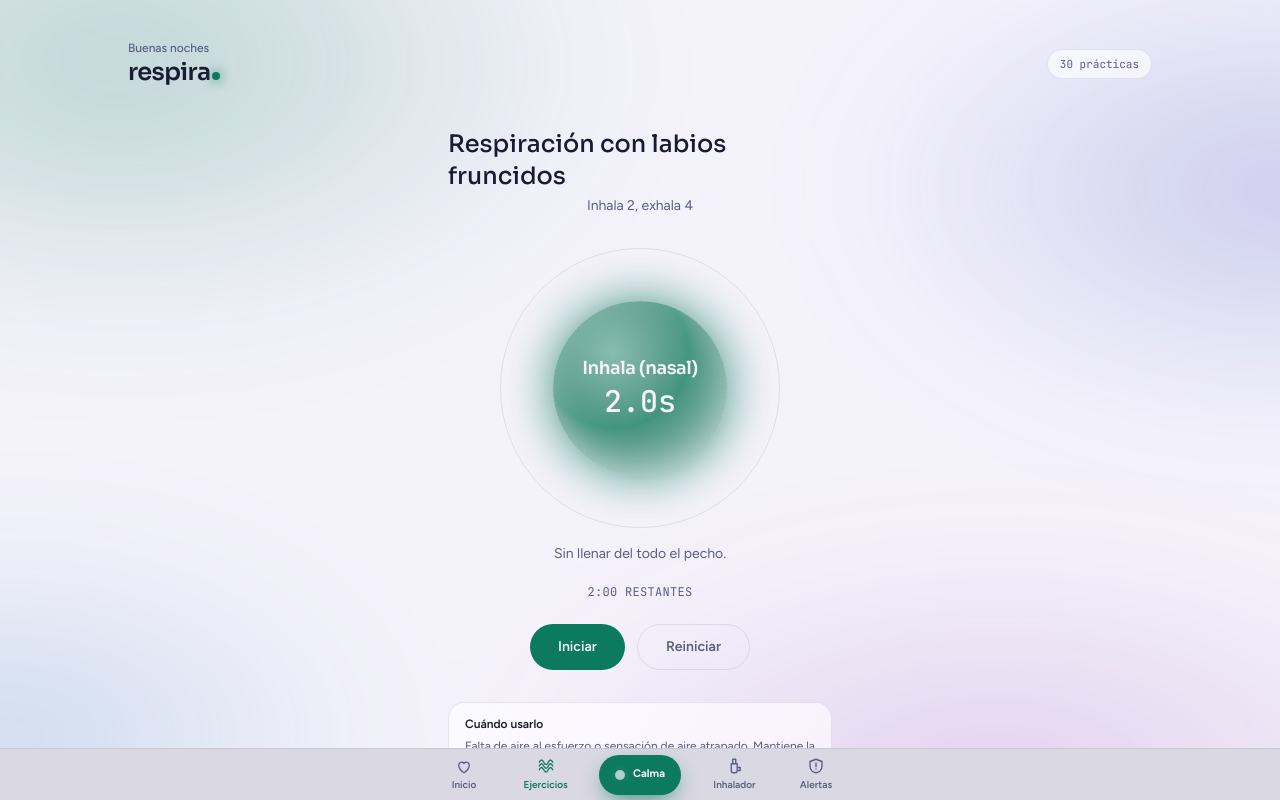
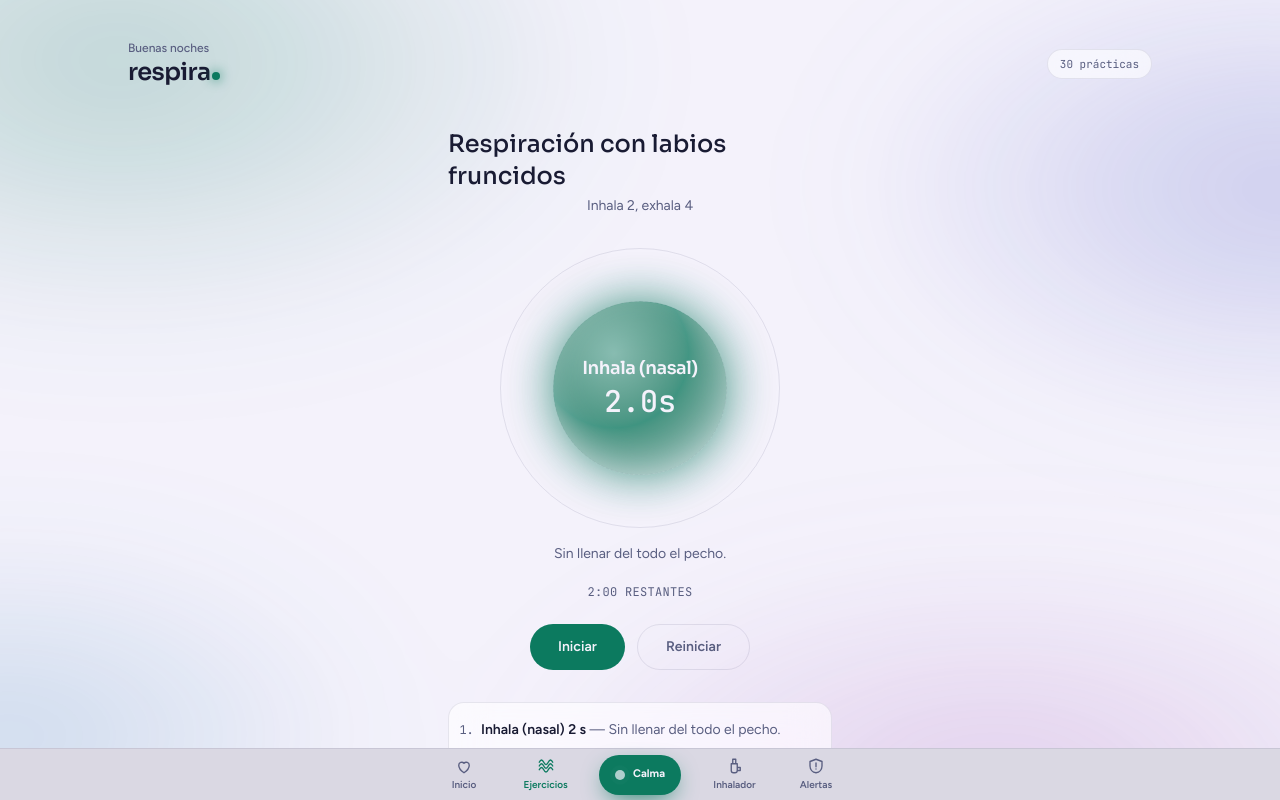
Before and after one commit to matikep/respira-app, a React (Vite) app: page / in a window 1280 px wide. Both pictures are taken after a click on the button "Calma". Shown: the top 800 px of the page. Built offline with nearby package versions, Linux system fonts and the light colour scheme.

Commit message:
feat: pauta paso a paso en el reproductor, generada desde las fases

```diff
--- a/src/components/ExercisePlayer.jsx
+++ b/src/components/ExercisePlayer.jsx
@@ -1,12 +1,24 @@
 import { useBreathEngine } from "../hooks/useBreathEngine.js";
 import BreathRing from "./BreathRing.jsx";
-import { evidenceLevels } from "../data/exercises.js";
+import { evidenceLevels, sessionSeconds } from "../data/exercises.js";
 
 function fmt(seconds) {
   const s = Math.max(0, seconds);
   const mm = Math.floor(s / 60);
   const ss = Math.floor(s % 60);
   return `${mm}:${ss.toString().padStart(2, "0")}`;
+}
+
+const secs = (n) => `${n.toString().replace(".", ",")} s`;
+
+/** Cierre de la pauta: cuántas veces se repite el ciclo. */
+function repeatLine(exercise) {
+  if (exercise.totalSeconds) {
+    const min = Math.round(sessionSeconds(exercise) / 60);
+    return min >= 1 ? `Repite durante ${min} ${min === 1 ? "minuto" : "minutos"}.` : `Repite durante ${exercise.totalSeconds} s.`;
+  }
+  if (exercise.cycles === 1) return "Recorre la secuencia una vez.";
+  return `Repite ${exercise.cycles} ciclos.`;
 }
 
 export default function ExercisePlayer({ exercise, onDone, doneLabel = "Volver" }) {
@@ -66,8 +78,20 @@ export default function ExercisePlayer({ exercise, onDone, doneLabel = "Volver"
         </button>
       </div>
 
+      <ol className="mt-8 w-full list-decimal space-y-2 rounded-2xl border border-line bg-surface px-4 py-4 pl-8 text-sm leading-relaxed text-text-muted marker:font-mono marker:text-xs marker:text-text-muted">
+        {exercise.phases.map((p, i) => (
+          <li key={`${p.key}-${i}`}>
+            <span className="font-semibold text-text">
+              {p.label} {secs(p.duration)}
+            </span>
+            {p.instruction && ` — ${p.instruction}`}
+          </li>
+        ))}
+        <li className="list-none -ml-4 pt-1 font-semibold text-text">{repeatLine(exercise)}</li>
+      </ol>
+
       {exercise.indication && (
-        <dl className="mt-8 w-full divide-y divide-line rounded-2xl border border-line bg-surface text-xs leading-relaxed">
+        <dl className="mt-4 w-full divide-y divide-line rounded-2xl border border-line bg-surface text-xs leading-relaxed">
           <div className="px-4 py-3">
             <dt className="font-semibold text-text">Cuándo usarlo</dt>
             <dd className="mt-0.5 text-text-muted">{exercise.indication}</dd>
```
